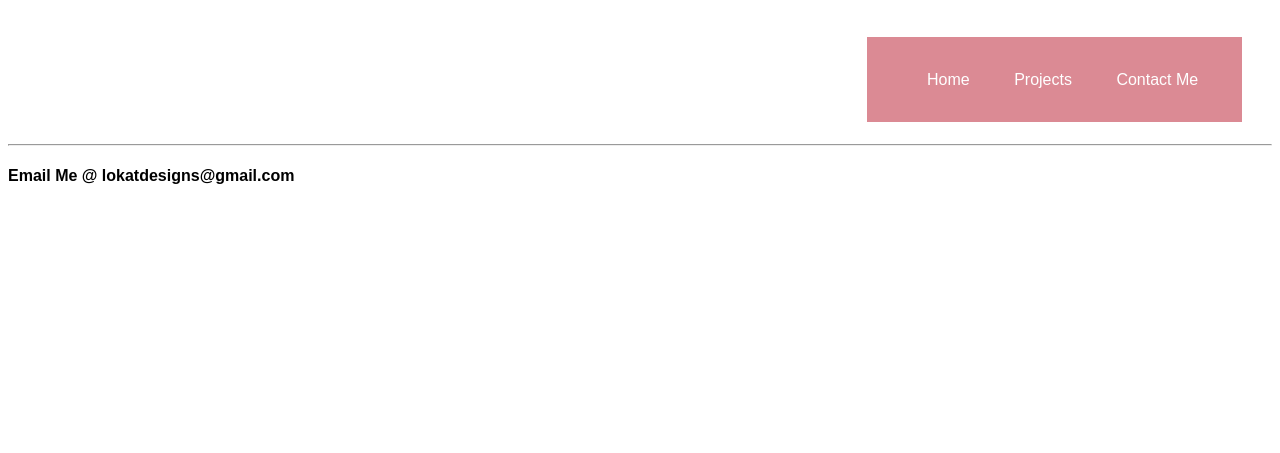
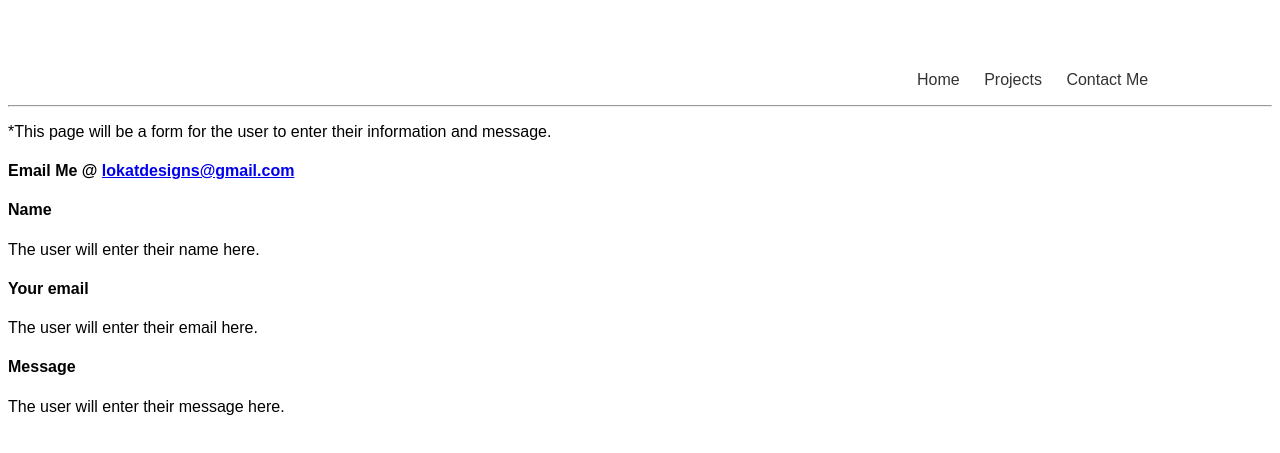
Before and after one commit to xlokatx/xlokatx.github.io, a plain HTML site: page unit_3/contact_me.html in a window 1280 px wide. Shown: the part 61-514 px from the top of the page. Drawn offline with Linux system fonts and the light colour scheme.

```diff
--- a/unit_3/contact_me.html
+++ b/unit_3/contact_me.html
@@ -18,6 +18,13 @@
 	</div>
 	<hr>
 	</div>
-<h4>Email Me @ lokatdesigns@gmail.com</h3>
+	<p>*This page will be a form for the user to enter their information and message.</p>
+<h4>Email Me @ <a href="mailto:lokatdesigns@gmail.com">lokatdesigns@gmail.com</a></h4>
+<h4>Name</h4>
+	<p>The user will enter their name here.</p>
+<h4>Your email</h4>
+	<p>The user will enter their email here.</p>
+<h4>Message</h4>
+	<p>The user will enter their message here.</p>
 </body>
 </html>
--- a/unit_3/css/style.css
+++ b/unit_3/css/style.css
@@ -10,24 +10,32 @@ h1, h2 {
 
 body {
 	font-family: arial, sans-serif;
-	background: url("images/Desk.jpg");
-	background-repeat: no-repeat;
+	/*background: url("../images/Desk.jpg");*/
+	/*background-repeat: no-repeat;
+	background-size: cover;*/
 }
 
-#navBar {
-	width: 100%;
-	height: 117px;
-	background: url("Mountains.jpg");
+.belowHeader {
+	background: url("../images/Desk2.jpeg");
+	background-repeat: no-repeat;
 	background-size: cover;
 }
 
+/*#navBar {
+	width: 100%;
+	height: 117px;
+	/*background: url("Mountains.jpg");
+	background-size: cover;
+}*/
+
+
 #navWrapper {
-	height: 85px;
+	height: 60px;
 	width: 375px;
-	background: rgb(204,90,104);
+	/*background: rgb(204,90,104);*/
 	margin-left: auto;
 	margin-right: 30px;
-	opacity: 0.7;
+	opacity: 0.8;
 	/*filter: alpha (opacity=70); /*IE earlier*/
 }
 
@@ -35,11 +43,11 @@ body {
 	list-style: none;
 	display: inline;
 	/*font-weight: bold;*/
-	padding: 20px;
+	padding: 10px;
 }
 
 #navWrapper a {
-	color: white;
+	color: black;
 	text-decoration: none;
 }
 
```
Also changed, not shown: unit_3/index.html (+2 -0 lines), unit_3/images/Desk2.jpeg (added), 2 other files.
